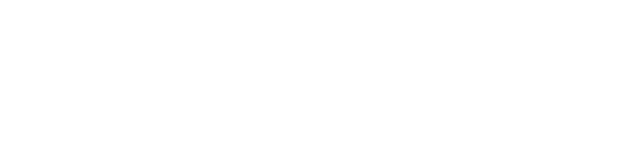
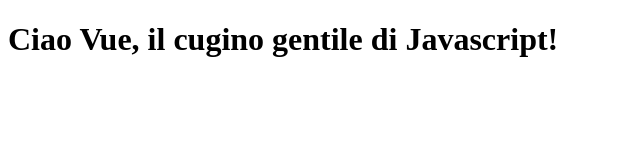
Before and after one commit to Aribunfi/vue-hello, a plain HTML site: page index.html in a window 1280 px wide. Shown: the whole page, without its empty margins (0-640 px from the left). Drawn offline with nearby package versions, Linux system fonts and the light colour scheme.

Commit message:
messaggio in h1

```diff
--- a/index.html
+++ b/index.html
@@ -7,11 +7,32 @@
     <meta name="viewport" content="width=device-width, initial-scale=1.0">
     <title>Vue Hello</title>
     <link rel="stylesheet" href="style.css">
+    <script src="https://unpkg.com/vue@3/dist/vue.global.js"></script>
 </head>
 
 <body>
 
-    <h1></h1>
+
+    <div id="app">
+        <h1>{{ message }}</h1>
+    </div>
+
+
+
+    <script>
+        const { createApp } = Vue
+
+        createApp({
+            data() {
+                return {
+                    message: 'Ciao Vue, il cugino gentile di Javascript!'
+                }
+            }
+        }).mount('#app')
+    </script>
+
+
+
 
 
     <script src="main.js"></script>
```
